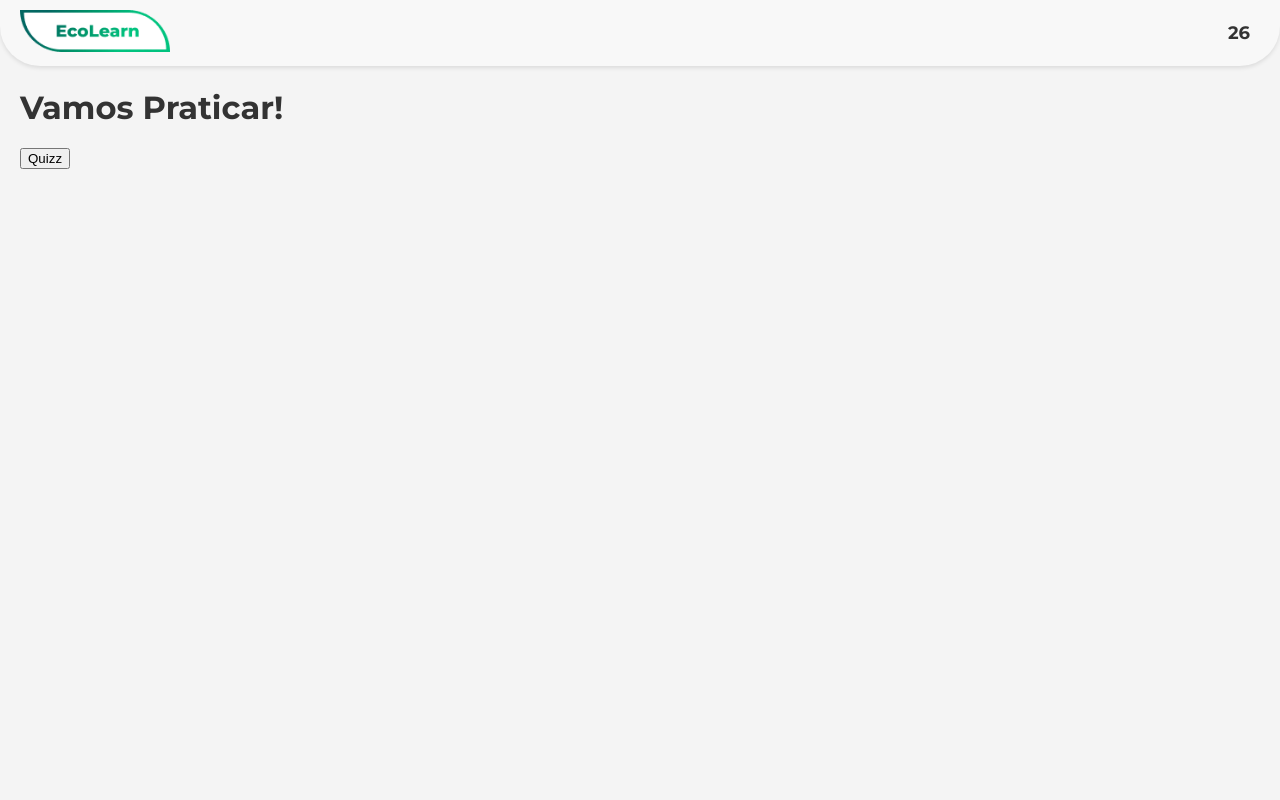
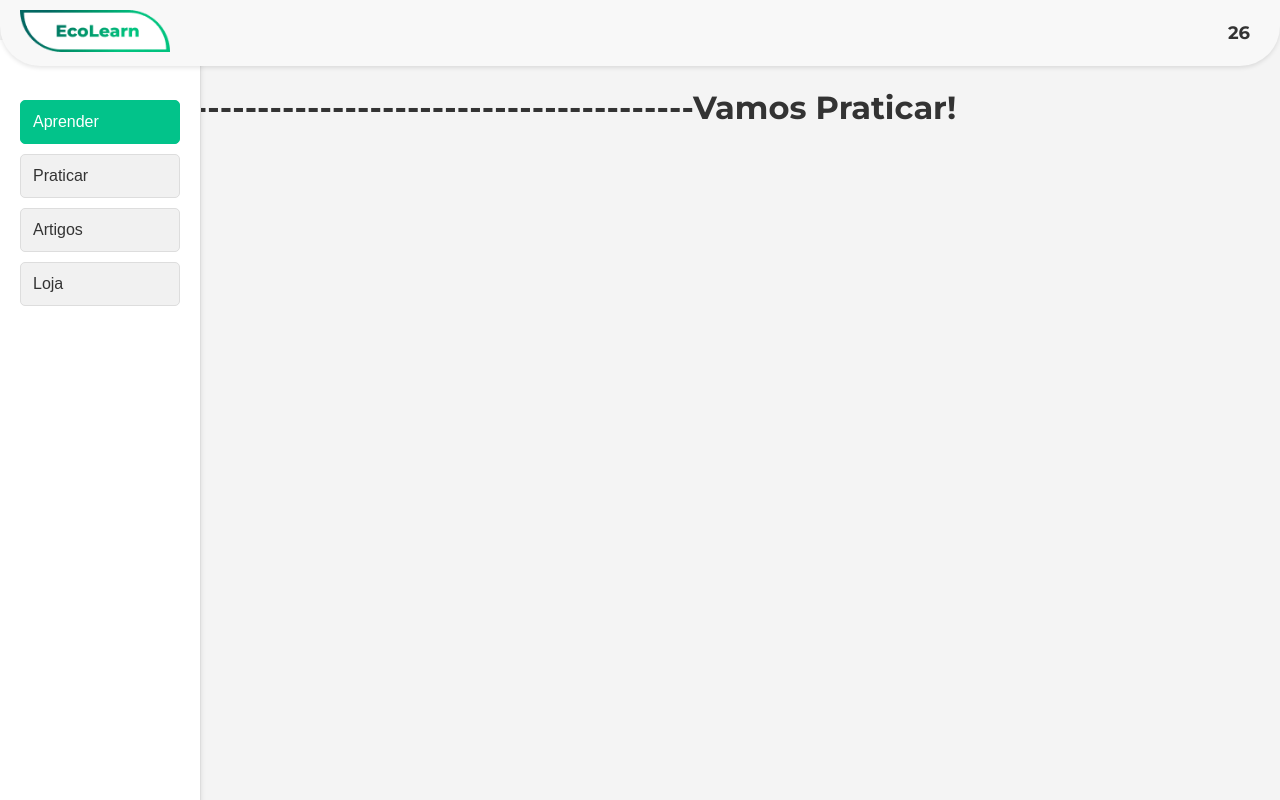
Before and after one commit to Viniware/EcoLearn, a React (Create React App) app in the folder frontend/: page /praticar in a window 1280 px wide. Shown: the top 800 px of the page. Built offline with nearby package versions, Linux system fonts and the light colour scheme.

Commit message:
alterei a frase do arquivo `PracticarPage.tsx`

```diff
--- a/frontend/src/pages/PracticarPage.tsx
+++ b/frontend/src/pages/PracticarPage.tsx
@@ -1,12 +1,16 @@
 // src/pages/PracticarPage.tsx
-import React from 'react';
-import { Link } from 'react-router-dom';
-
+import React from "react";
+import { Link } from "react-router-dom";
+import Sidebar from "../components/Sidebar";
+import "./PraticarPage.css";
 
 const PracticarPage: React.FC = () => {
   return (
     <div>
-      <h1>Vamos Praticar!</h1>
+      <Sidebar></Sidebar>
+      <h1>
+        ------------------------------------------------------Vamos Praticar!
+      </h1>
       {/* Link para navegar até a página do Quizz */}
       <Link to="/quizz">
         <button>Quizz</button>
```
